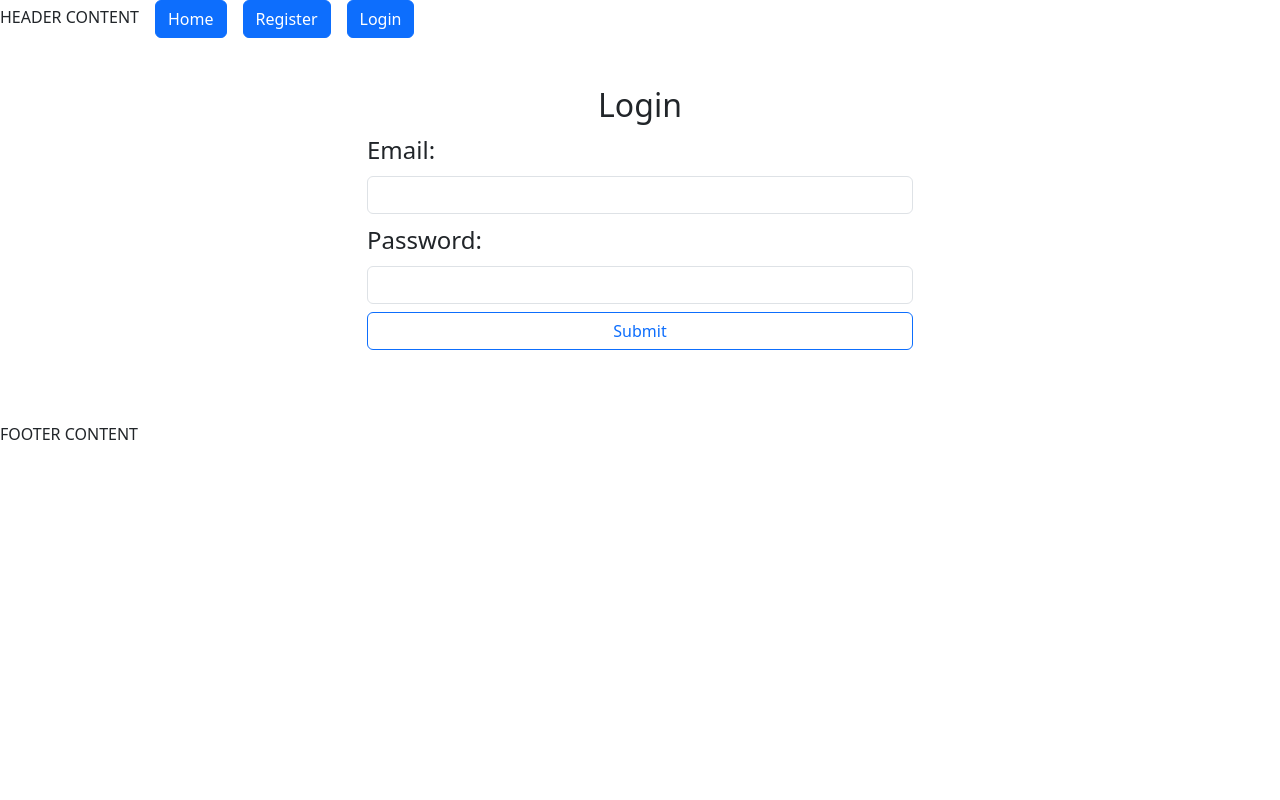
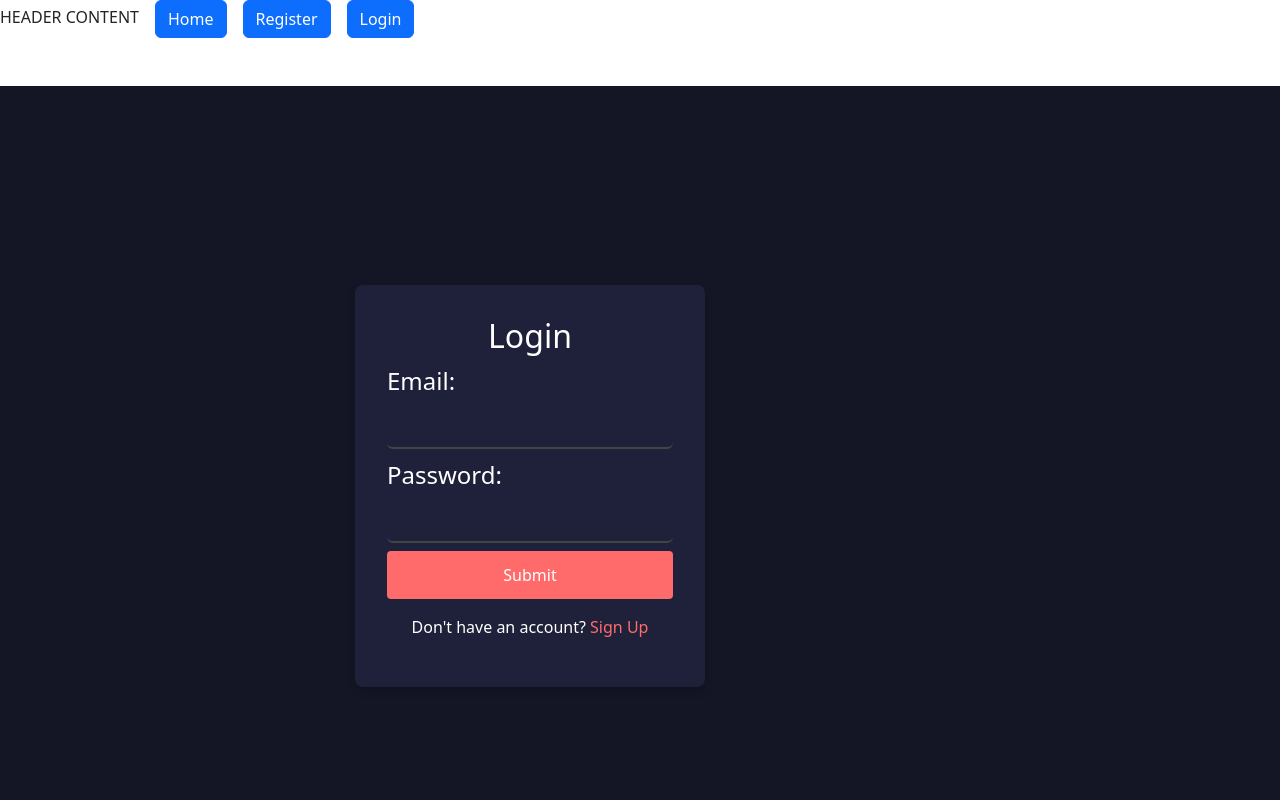
Before and after one commit to TadasJS/Movies-project, a React (Vite) app in the folder client/: page /login in a window 1280 px wide. Shown: the top 800 px of the page. Built offline with nearby package versions, Linux system fonts and the light colour scheme.

Commit message:
ogino dizainas

```diff
--- /dev/null
+++ b/client/pages/Login.css
@@ -0,0 +1,61 @@
+.login-container {
+    display: flex;
+    justify-content: center;
+    align-items: center;
+    height: 100vh;
+    background-color: #141625;
+    color: #fff;
+  }
+
+  .login-form {
+    background-color: #1e2139;
+    padding: 2rem;
+    border-radius: 8px;
+    box-shadow: 0 4px 8px rgba(0, 0, 0, 0.2);
+    width: 350px;
+  }
+
+  .form-group {
+    margin-bottom: 1rem;
+  }
+
+  .form-group input {
+    width: 100%;
+    padding: 0.5rem;
+    border: none;
+    border-bottom: 2px solid #444;
+    background: transparent;
+    color: #fff;
+    outline: none;
+    transition: border-color 0.3s ease;
+  }
+
+  .login-btn {
+    width: 100%;
+    padding: 0.75rem;
+    background-color: #ff6b6b;
+    border: none;
+    color: #fff;
+    font-size: 1rem;
+    cursor: pointer;
+    border-radius: 4px;
+    transition: background-color 0.3s ease;
+  }
+
+  .login-btn:hover {
+    background-color: #e05252;
+  }
+
+  .signup-link {
+    text-align: center;
+    margin-top: 1rem;
+  }
+
+  .signup-link a {
+    color: #ff6b6b;
+    text-decoration: none;
+  }
+
+  .signup-link a:hover {
+    text-decoration: underline;
+  }
--- a/client/pages/Login.jsx
+++ b/client/pages/Login.jsx
@@ -4,7 +4,7 @@ import { useNavigate } from "react-router-dom";
 import axios from 'axios'
 import { Container, Row, Col, Form, Button } from 'react-bootstrap';
 import { UserContext } from "../context/UserContext";
-
+import "./Login.css"
 
 export function Login() {
 
@@ -96,9 +96,10 @@ export function Login() {
 }
 
     return (
-        <Container className="">
+        <div className="login-container">
+        <Container >
             <Row>
-        <Col md={{ span: 6, offset: 3 }}>
+        <Col md={{ span: 6, offset: 3 }}  className="login-form">
           <h2 className='formCenter' >Login</h2>
 
 
@@ -113,7 +114,7 @@ export function Login() {
           </div>)}
 
         <form onSubmit={handleSubmit} action="">
-            <Form.Group className="mb-2">
+            <Form.Group className="mb-2 form-group">
                 <Form.Label className="fs-4" id="inputGroup-sizing-default">Email:</Form.Label>
                 <Form.Control onChange={updateEmail}  type="email" className={`form-control ${emailValid ? 'is-valid': ''} ${emailErr ? 'is-invalid': ''}  `} aria-label="Sizing example input" aria-describedby="inputGroup-sizing-default"/>
                 <div className="invalid-feedback">
@@ -121,7 +122,7 @@ export function Login() {
                 </div>
                 </Form.Group>
 
-            <Form.Group className="mb-2">
+            <Form.Group className="mb-2 form-group">
                 <Form.Label className="fs-4" id="inputGroup-sizing-default">Password:    </Form.Label>
                 <Form.Control onChange={updatePassword}  type="password" className={`form-control ${passwordValid ? 'is-valid': ''} ${passwordErr ? 'is-invalid': ''}  `} aria-label="Sizing example input" aria-describedby="inputGroup-sizing-default"/>
             <div className="invalid-feedback">
@@ -129,11 +130,15 @@ export function Login() {
                 </div>
                 </Form.Group>
             <div className="d-grid gap-2">
-                <button className="btn btn-outline-primary " type="submit">Submit</button>
+                <button className="btn btn-outline-primary login-btn " type="submit">Submit</button>
             </div>
+            <p className="signup-link">
+          Don't have an account? <a href="/Registration">Sign Up</a>
+        </p>
         </form>
         </Col>
       </Row>
         </Container>
+        </div>
     )
 }
```
